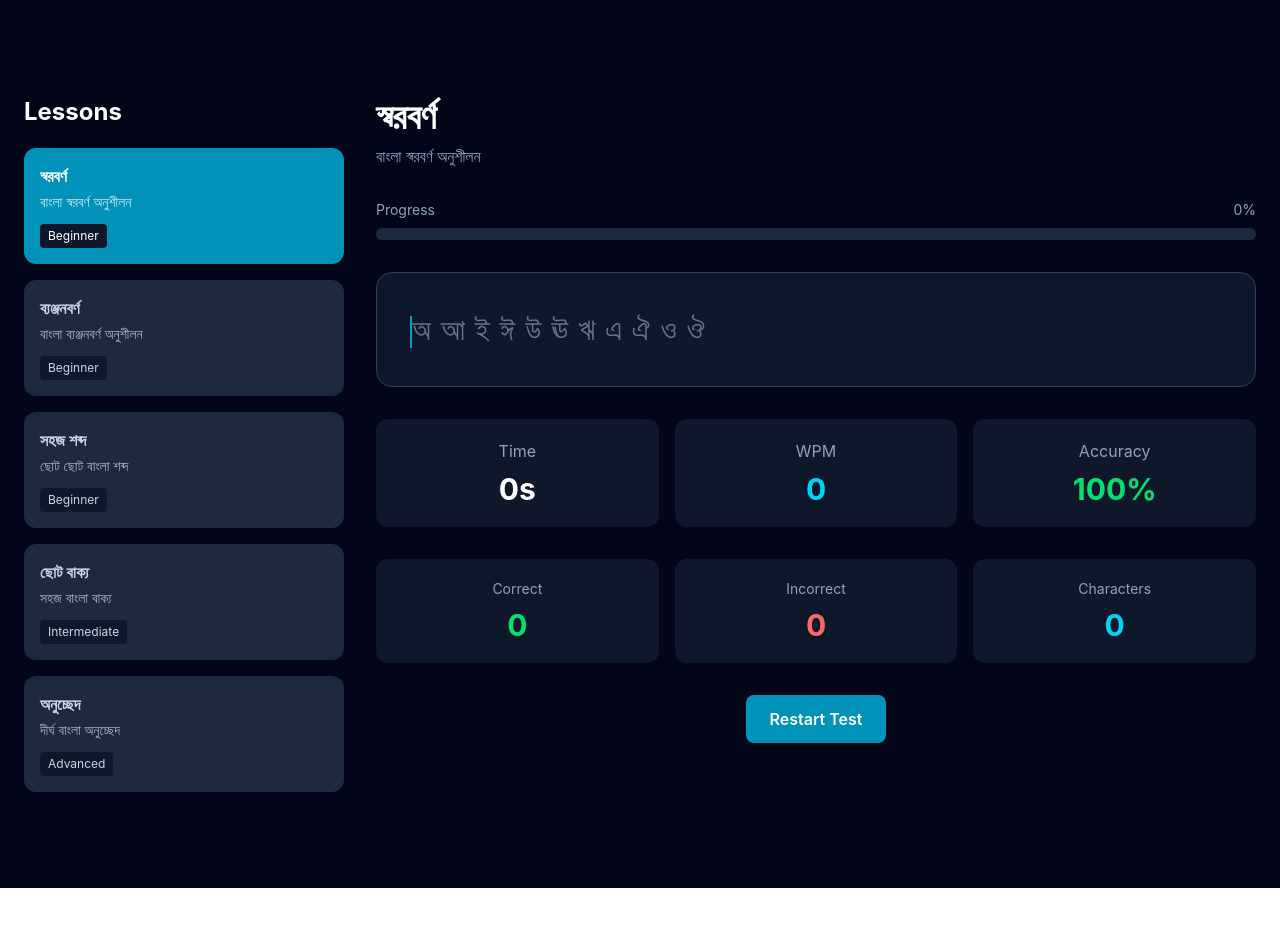
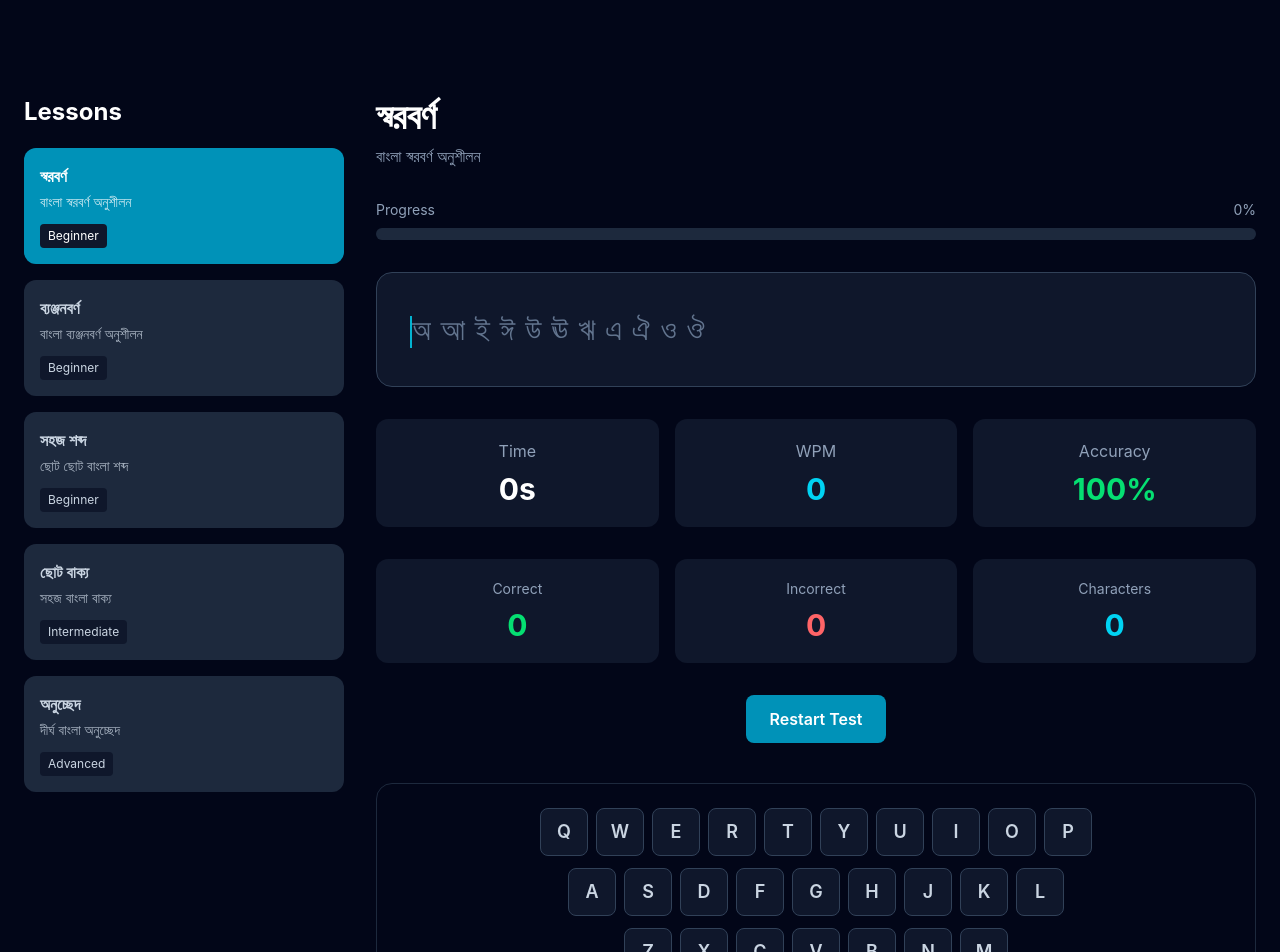
Before and after one commit to andxriyadcoder-devops/bangla-typing-master, a React (Vite) app in the folder client/: page /practice in a window 1280 px wide. Shown: the top 952 px of the page. Before the commit the page ends 888 px from the top, so only its background shows below. Built offline with nearby package versions, Linux system fonts and the light colour scheme.

Commit message:
feat: add virtual keyboard with live key highlight

```diff
--- /dev/null
+++ b/client/src/keyboard/Key.tsx
@@ -0,0 +1,22 @@
+interface KeyProps {
+  label: string;
+  active?: boolean;
+}
+
+export default function Key({
+  label,
+  active = false,
+}: KeyProps) {
+  return (
+    <div
+      className={`flex h-12 w-12 items-center justify-center rounded-lg border text-lg font-semibold transition
+      ${
+        active
+          ? "border-cyan-400 bg-cyan-500 text-white"
+          : "border-slate-700 bg-slate-900 text-slate-300"
+      }`}
+    >
+      {label}
+    </div>
+  );
+}
--- /dev/null
+++ b/client/src/keyboard/Keyboard.tsx
@@ -0,0 +1,31 @@
+import Key from "./Key";
+import { bijoyLayout } from "./layouts/bijoy";
+
+interface KeyboardProps {
+  activeKey?: string;
+}
+
+export default function Keyboard({
+  activeKey = "",
+}: KeyboardProps) {
+  return (
+    <div className="mt-10 rounded-2xl border border-slate-800 bg-slate-950 p-6">
+      <div className="space-y-3">
+        {bijoyLayout.map((row, rowIndex) => (
+          <div
+            key={rowIndex}
+            className="flex justify-center gap-2"
+          >
+            {row.map((key) => (
+              <Key
+                key={key.id}
+                label={key.label}
+                active={key.id === activeKey.toLowerCase()}
+              />
+            ))}
+          </div>
+        ))}
+      </div>
+    </div>
+  );
+}
--- /dev/null
+++ b/client/src/keyboard/layouts/bijoy.ts
@@ -0,0 +1,36 @@
+import type { KeyboardRow } from "../types";
+
+export const bijoyLayout: KeyboardRow[] = [
+  [
+    { id: "q", label: "Q" },
+    { id: "w", label: "W" },
+    { id: "e", label: "E" },
+    { id: "r", label: "R" },
+    { id: "t", label: "T" },
+    { id: "y", label: "Y" },
+    { id: "u", label: "U" },
+    { id: "i", label: "I" },
+    { id: "o", label: "O" },
+    { id: "p", label: "P" },
+  ],
+  [
+    { id: "a", label: "A" },
+    { id: "s", label: "S" },
+    { id: "d", label: "D" },
+    { id: "f", label: "F" },
+    { id: "g", label: "G" },
+    { id: "h", label: "H" },
+    { id: "j", label: "J" },
+    { id: "k", label: "K" },
+    { id: "l", label: "L" },
+  ],
+  [
+    { id: "z", label: "Z" },
+    { id: "x", label: "X" },
+    { id: "c", label: "C" },
+    { id: "v", label: "V" },
+    { id: "b", label: "B" },
+    { id: "n", label: "N" },
+    { id: "m", label: "M" },
+  ],
+];
--- /dev/null
+++ b/client/src/keyboard/types.ts
@@ -0,0 +1,6 @@
+export interface KeyboardKey {
+  id: string;
+  label: string;
+}
+
+export type KeyboardRow = KeyboardKey[];
--- a/client/src/pages/PracticePage.tsx
+++ b/client/src/pages/PracticePage.tsx
@@ -13,6 +13,7 @@ import useTypingTimer from "../hooks/useTypingTimer";
 import useLesson from "../hooks/useLesson";
 
 import LessonList from "../features/lessons/LessonList";
+import Keyboard from "../keyboard/Keyboard";
 
 export default function PracticePage() {
   const [input, setInput] = useState("");
@@ -153,6 +154,9 @@ export default function PracticePage() {
             <RestartButton
               onRestart={handleRestart}
             />
+            <Keyboard
+              activeKey={input.slice(-1)}
+            />
 
           </main>
         </div>
```
Also changed, not shown: client/src/keyboard/layouts/avro.ts (added), client/src/keyboard/layouts/national.ts (added).
